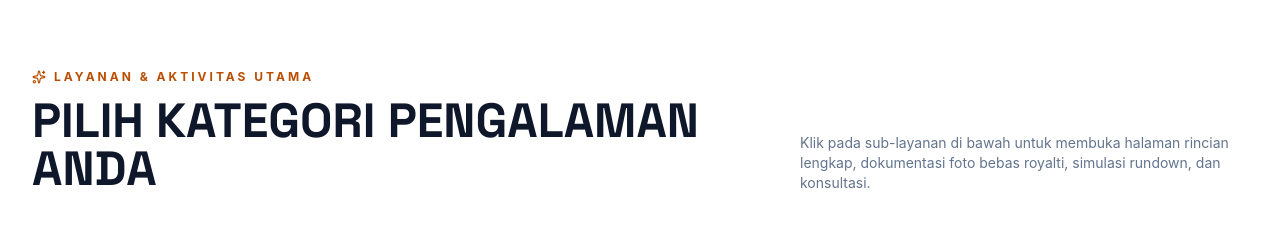
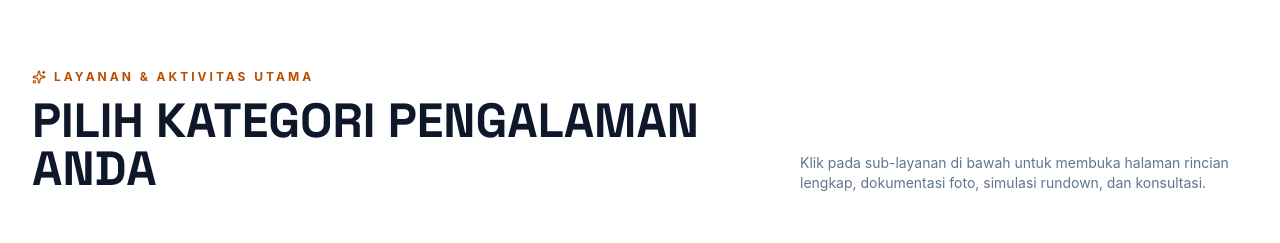
Before and after one commit to fauzanhanif/Thrivexps22, a React (Vite) app: page / in a window 1280 px wide. Shown: the part 1940-2183 px from the top of the page. Built offline with nearby package versions, Linux system fonts and the light colour scheme.

Commit message:
Update HomePage.tsx

```diff
--- a/src/pages/HomePage.tsx
+++ b/src/pages/HomePage.tsx
@@ -208,7 +208,7 @@ export const HomePage: React.FC<HomePageProps> = ({ onNavigate }) => {
               </h2>
             </div>
             <p className="mt-4 md:mt-0 text-slate-500 text-sm max-w-md">
-              Klik pada sub-layanan di bawah untuk membuka halaman rincian lengkap, dokumentasi foto bebas royalti, simulasi rundown, dan konsultasi.
+              Klik pada sub-layanan di bawah untuk membuka halaman rincian lengkap, dokumentasi foto, simulasi rundown, dan konsultasi.
             </p>
           </div>
 
```
